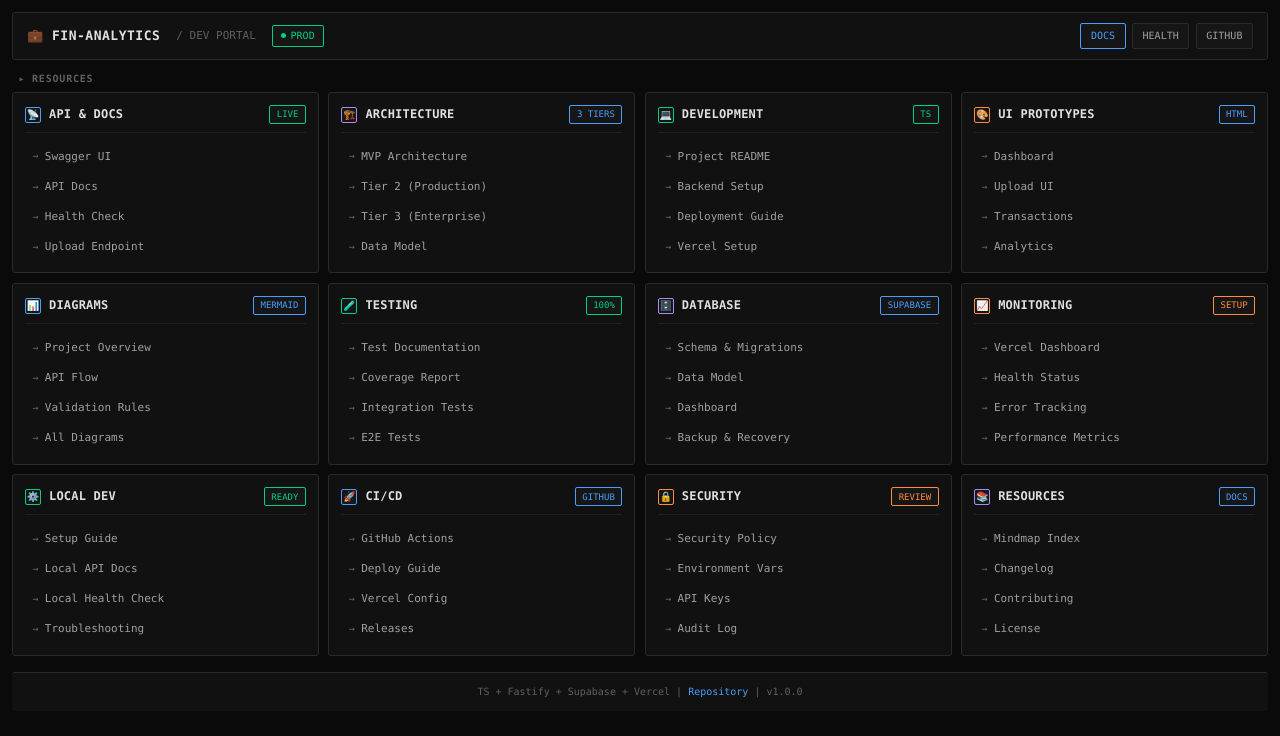
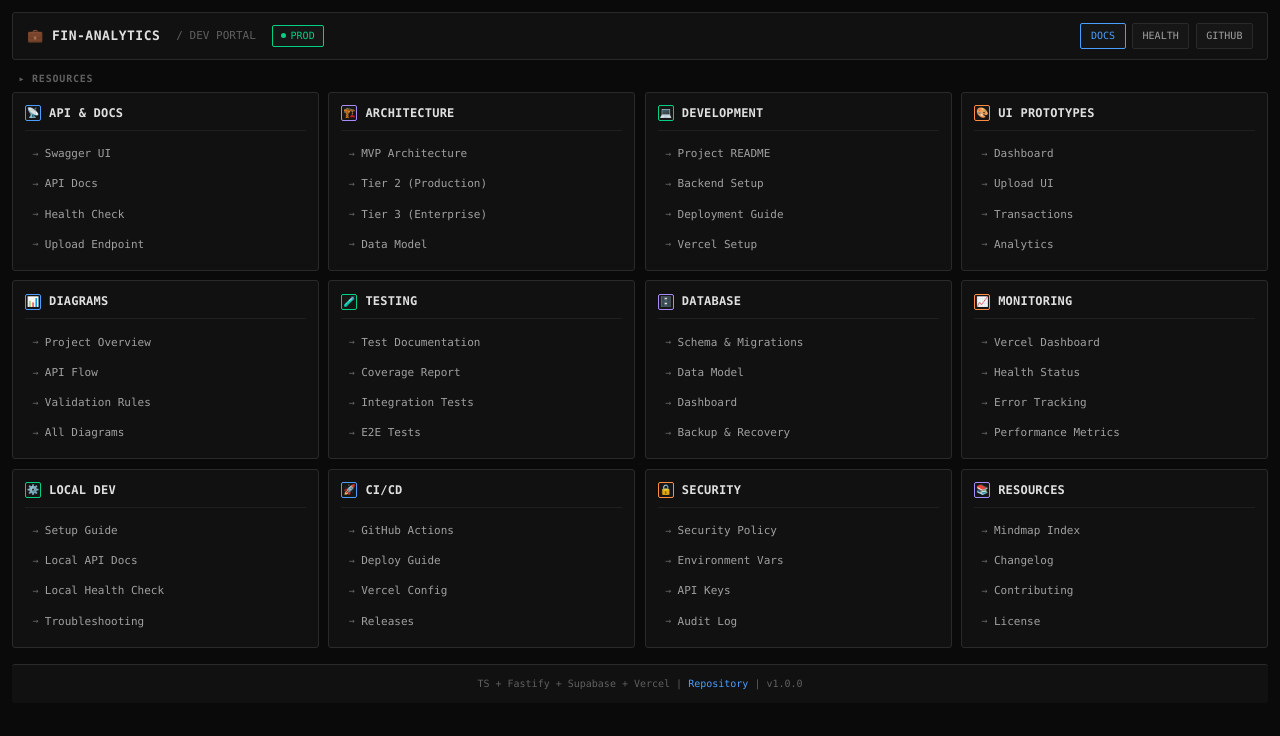
Before and after one commit to Ne4to777/financial-ai-analytics, a website: page portal.html in a window 1280 px wide. Drawn offline with Linux system fonts and the light colour scheme.

Commit message:
Remove redundant status badges from card headers
Changes:
- Removed all 12 status badges (LIVE, TS, HTML, 3 TIERS, etc.)
- Deleted badge CSS classes (badge, badge-success, badge-info, badge-warning)
- Cleaner card headers with only icon + title

Reason:
- Badges contained static/random info with no functional value
- Not dynamic, not actionable
- Added visual clutter in cockpit-style interface
- Violates minimalist principle: only essential info

Result:
- Cleaner, more focused card headers
- Less visual noise
- Better alignment with control panel aesthetic
- More space for card title

```diff
--- a/portal.html
+++ b/portal.html
@@ -203,20 +203,6 @@
             letter-spacing: 0.2px;
         }
 
-        .badge {
-            font-size: 9px;
-            padding: 0.15rem 0.4rem;
-            border-radius: 2px;
-            font-weight: 500;
-            border: 1px solid var(--border);
-            background: var(--bg-section);
-            margin-left: auto;
-        }
-
-        .badge-success { border-color: var(--accent-green); color: var(--accent-green); }
-        .badge-info { border-color: var(--accent-blue); color: var(--accent-blue); }
-        .badge-warning { border-color: var(--accent-orange); color: var(--accent-orange); }
-
         /* Links */
         .link-list {
             list-style: none;
@@ -336,7 +322,6 @@
                 <div class="card-header">
                     <div class="card-icon icon-blue">📡</div>
                     <h3 class="card-title">API & DOCS</h3>
-                    <span class="badge badge-success">LIVE</span>
                 </div>
                 <ul class="link-list">
                     <li class="link-item">
@@ -367,7 +352,6 @@
                 <div class="card-header">
                     <div class="card-icon icon-purple">🏗️</div>
                     <h3 class="card-title">ARCHITECTURE</h3>
-                    <span class="badge badge-info">3 TIERS</span>
                 </div>
                 <ul class="link-list">
                     <li class="link-item">
@@ -398,7 +382,6 @@
                 <div class="card-header">
                     <div class="card-icon icon-green">💻</div>
                     <h3 class="card-title">DEVELOPMENT</h3>
-                    <span class="badge badge-success">TS</span>
                 </div>
                 <ul class="link-list">
                     <li class="link-item">
@@ -429,7 +412,6 @@
                 <div class="card-header">
                     <div class="card-icon icon-orange">🎨</div>
                     <h3 class="card-title">UI PROTOTYPES</h3>
-                    <span class="badge badge-info">HTML</span>
                 </div>
                 <ul class="link-list">
                     <li class="link-item">
@@ -460,7 +442,6 @@
                 <div class="card-header">
                     <div class="card-icon icon-blue">📊</div>
                     <h3 class="card-title">DIAGRAMS</h3>
-                    <span class="badge badge-info">MERMAID</span>
                 </div>
                 <ul class="link-list">
                     <li class="link-item">
@@ -491,7 +472,6 @@
                 <div class="card-header">
                     <div class="card-icon icon-green">🧪</div>
                     <h3 class="card-title">TESTING</h3>
-                    <span class="badge badge-success">100%</span>
                 </div>
                 <ul class="link-list">
                     <li class="link-item">
@@ -522,7 +502,6 @@
                 <div class="card-header">
                     <div class="card-icon icon-purple">🗄️</div>
                     <h3 class="card-title">DATABASE</h3>
-                    <span class="badge badge-info">SUPABASE</span>
                 </div>
                 <ul class="link-list">
                     <li class="link-item">
@@ -553,7 +532,6 @@
                 <div class="card-header">
                     <div class="card-icon icon-orange">📈</div>
                     <h3 class="card-title">MONITORING</h3>
-                    <span class="badge badge-warning">SETUP</span>
                 </div>
                 <ul class="link-list">
                     <li class="link-item">
@@ -584,7 +562,6 @@
                 <div class="card-header">
                     <div class="card-icon icon-green">⚙️</div>
                     <h3 class="card-title">LOCAL DEV</h3>
-                    <span class="badge badge-success">READY</span>
                 </div>
                 <ul class="link-list">
                     <li class="link-item">
@@ -615,7 +592,6 @@
                 <div class="card-header">
                     <div class="card-icon icon-blue">🚀</div>
                     <h3 class="card-title">CI/CD</h3>
-                    <span class="badge badge-info">GITHUB</span>
                 </div>
                 <ul class="link-list">
                     <li class="link-item">
@@ -646,7 +622,6 @@
                 <div class="card-header">
                     <div class="card-icon icon-orange">🔒</div>
                     <h3 class="card-title">SECURITY</h3>
-                    <span class="badge badge-warning">REVIEW</span>
                 </div>
                 <ul class="link-list">
                     <li class="link-item">
@@ -677,7 +652,6 @@
                 <div class="card-header">
                     <div class="card-icon icon-purple">📚</div>
                     <h3 class="card-title">RESOURCES</h3>
-                    <span class="badge badge-info">DOCS</span>
                 </div>
                 <ul class="link-list">
                     <li class="link-item">
```
